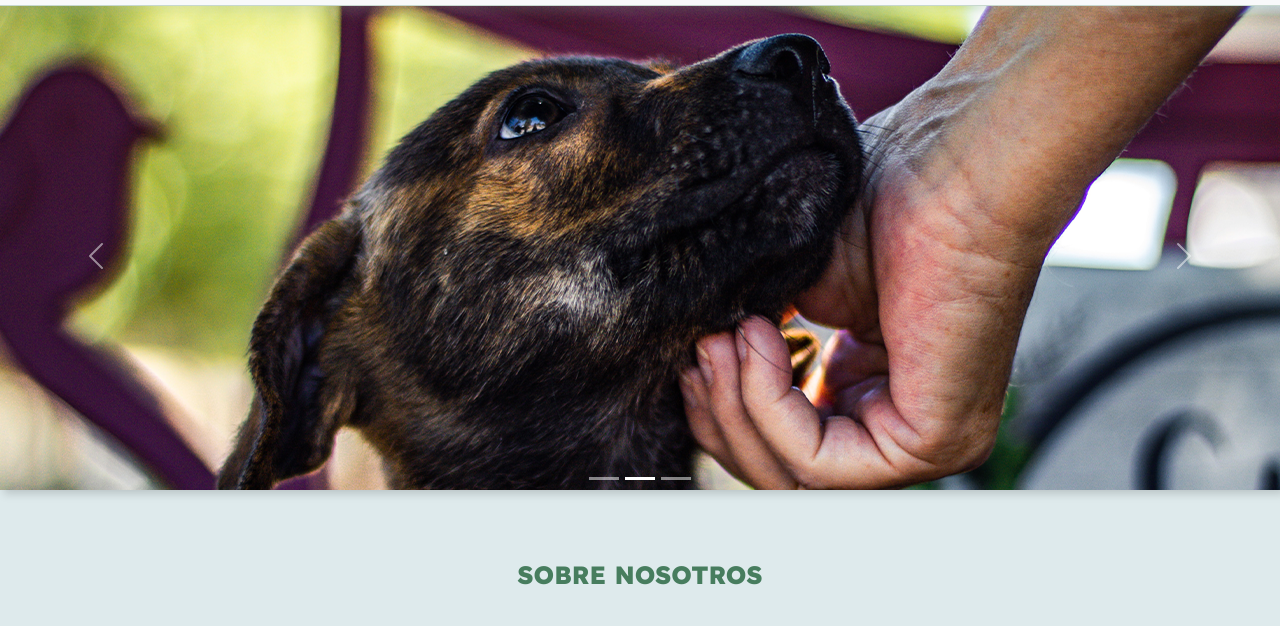
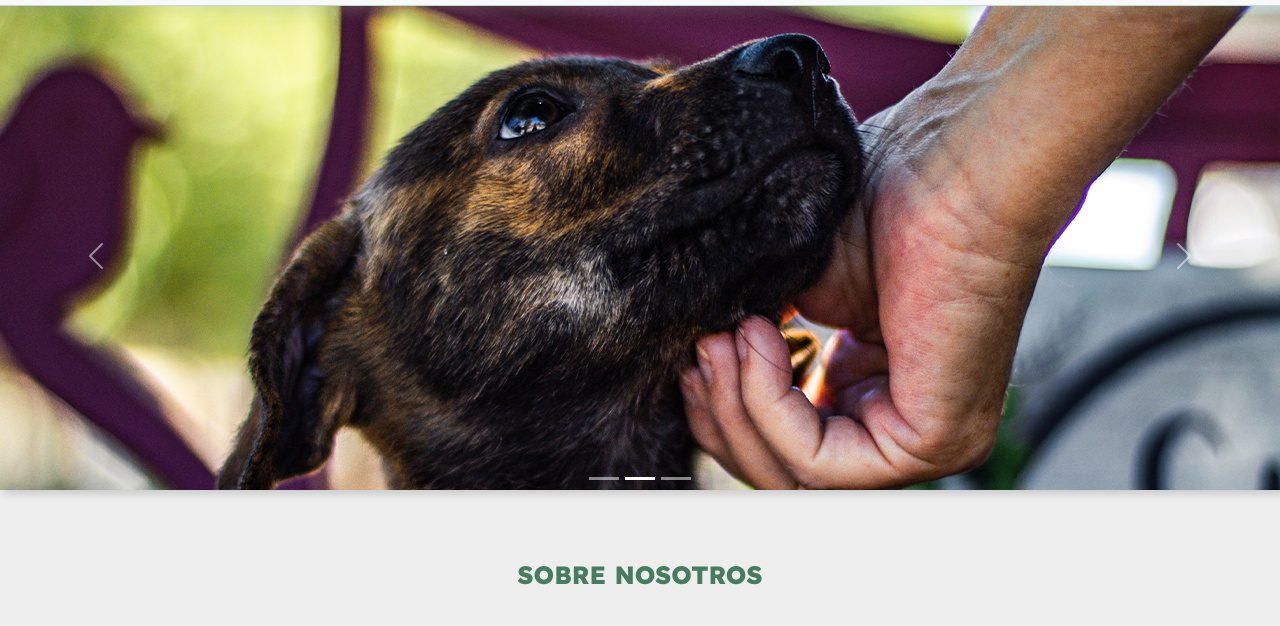
Before and after one commit to IvanCari/Proyecto-pescar, a plain HTML site: page index.html in a window 1280 px wide. Shown: the part 111-737 px from the top of the page. Drawn offline with nearby package versions, Linux system fonts and the light colour scheme; a web font is replaced by a local one.

Commit message:
le cambio el fondo al body porque me matan los ojos x2

```diff
--- a/frontend/src/styles/styles.css
+++ b/frontend/src/styles/styles.css
@@ -19,7 +19,7 @@
 body {
   margin: 0;
   padding: 0;
-  background-color: var(--sky-blue);
+  background-color: #eee;
   /* min-height: 100vh; */
 }
 
```
